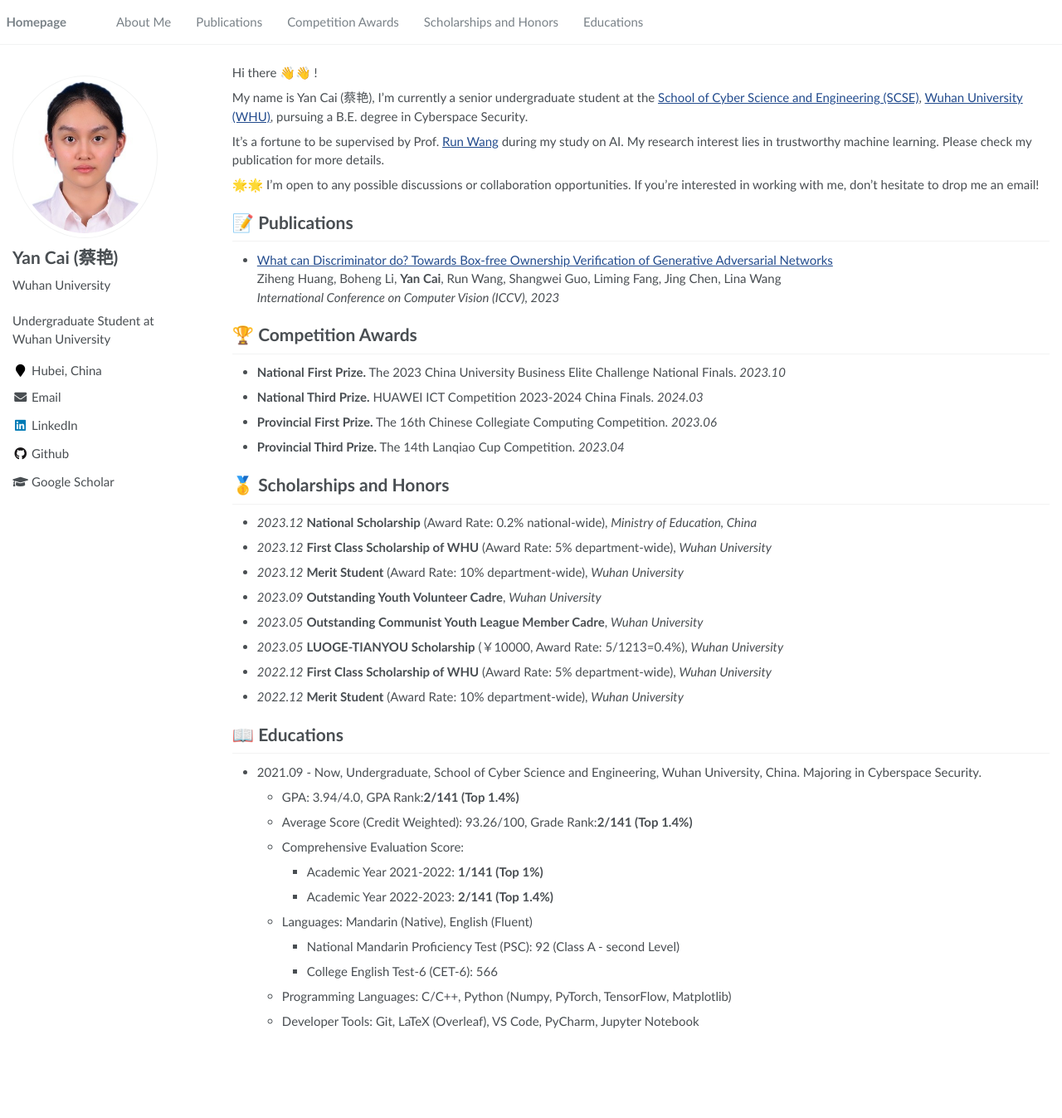
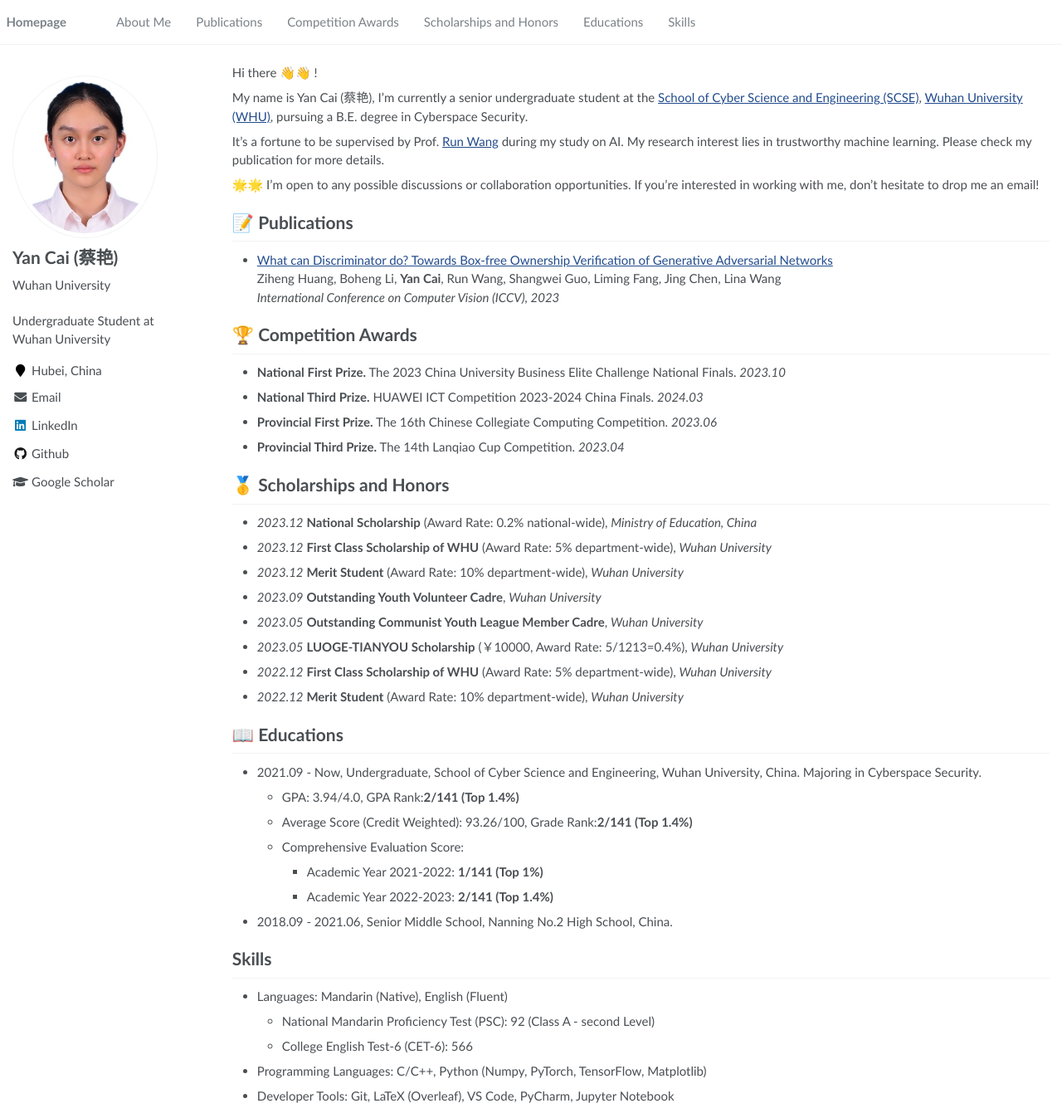
Before and after one commit to Cyccyyycyc/Cyccyyycyc.github.io, a Jekyll site: the page built from _pages/about.md, in a window 1280 px wide and 1347 px high. Shown: the whole window at 83% size. Built offline with Jekyll 4.4.1, drawn with Linux system fonts in a browser that asks for light colours.

Commit message:
add skills

```diff
--- a/_data/navigation.yml
+++ b/_data/navigation.yml
@@ -9,3 +9,5 @@ main:
     url: "/#-scholarships-and-honors"
   - title: "Educations"
     url: "/#-educations"
+  - title: "Skills"
+    url: "/#-skills"
--- a/_pages/about.md
+++ b/_pages/about.md
@@ -74,12 +74,14 @@ Ziheng Huang, Boheng Li, **Yan Cai**, Run Wang, Shangwei Guo, Liming Fang, Jing
   - Comprehensive Evaluation Score:
     - Academic Year 2021-2022: **1/141 (Top 1%)**
     - Academic Year 2022-2023: **2/141 (Top 1.4%)**
-  - Languages: Mandarin (Native), English (Fluent)
-    - National Mandarin Proficiency Test (PSC): 92 (Class A - second Level)
-    - College English Test-6 (CET-6): 566
-  - Programming Languages: C/C++, Python (Numpy, PyTorch, TensorFlow, Matplotlib)
-  - Developer Tools: Git, LaTeX (Overleaf), VS Code, PyCharm, Jupyter Notebook
+- 2018.09 - 2021.06, Senior Middle School, Nanning No.2 High School, China.
 
+# Skills
+- Languages: Mandarin (Native), English (Fluent)
+  - National Mandarin Proficiency Test (PSC): 92 (Class A - second Level)
+  - College English Test-6 (CET-6): 566
+- Programming Languages: C/C++, Python (Numpy, PyTorch, TensorFlow, Matplotlib)
+- Developer Tools: Git, LaTeX (Overleaf), VS Code, PyCharm, Jupyter Notebook
 
 <!-- - 2021.9 - 至今，本科，武汉大学国家网络安全学院，专业：网络空间安全
   - **学业排名：** GPA排名：**2/132 (1.5%)**、加权平均分排名：**2/132 (1.5%)**
```
